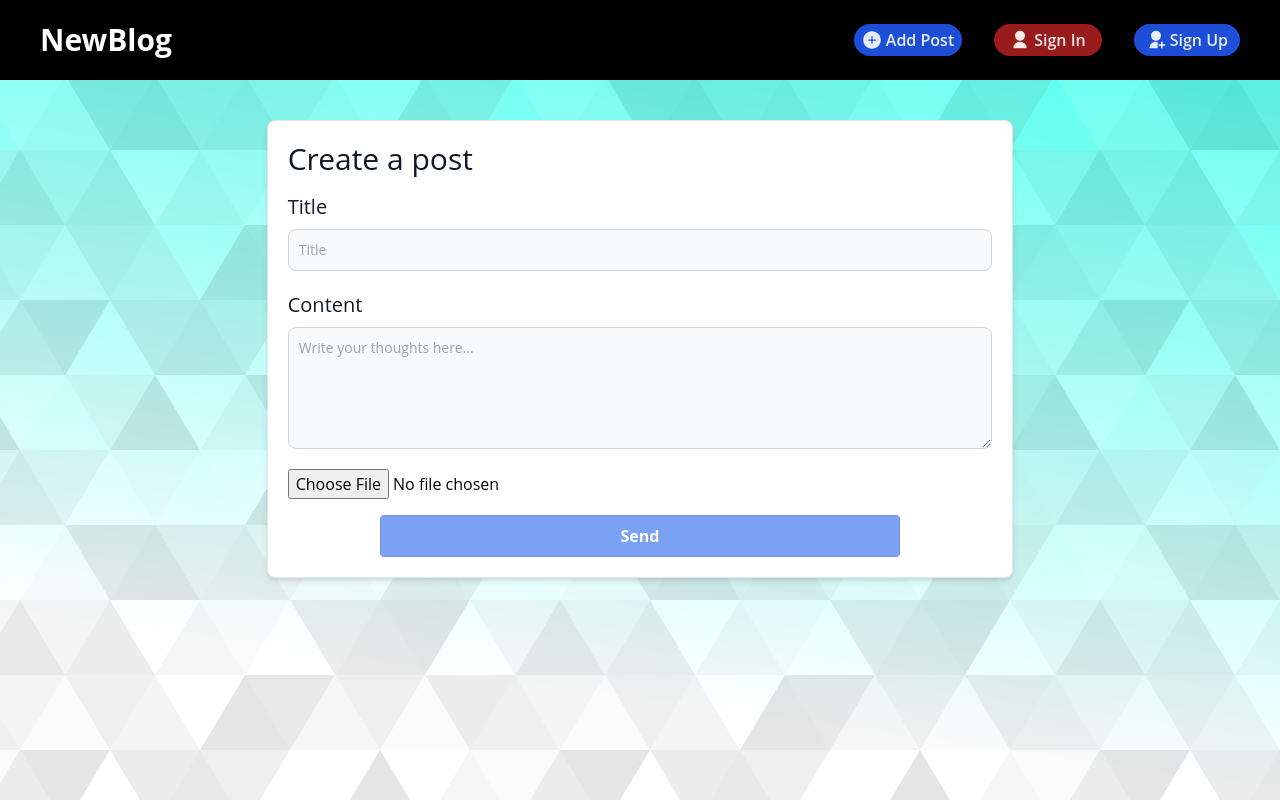
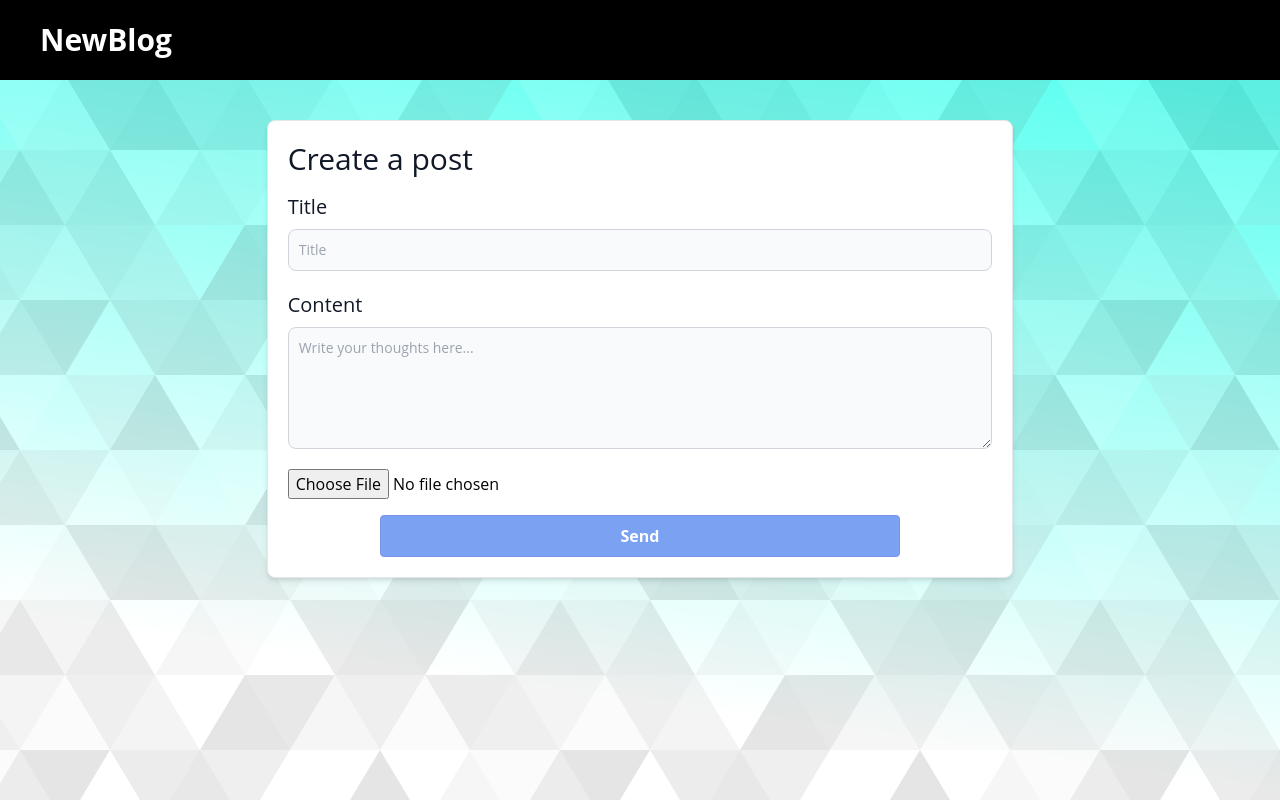
Before and after one commit to pesener/NewBlog-Mern-Crud-Tailwind, a React (Create React App) app in the folder client/: page /create in a window 1280 px wide. Shown: the top 800 px of the page. Built offline with nearby package versions, Linux system fonts and the light colour scheme.

Commit message:
set buttons

```diff
--- a/client/src/components/Cards.jsx
+++ b/client/src/components/Cards.jsx
@@ -11,7 +11,7 @@ const Cards = ({post}) => {
 
   return (
 
-<div className="max-w-md  bg-white border border-gray-200 rounded-lg shadow-md dark:bg-gray-800 dark:border-gray-700">
+<div className="max-w-md opacity-90 m-auto bg-white border border-gray-200 rounded-lg shadow-md dark:bg-gray-800 dark:border-gray-700">
 
         <img className=" hover:opacity-90 rounded-t-lg h-52 w-96 " src={post.image} alt="" />
 
@@ -19,7 +19,7 @@ const Cards = ({post}) => {
 
             <h5 className="mb-2 text-xl font-bold tracking-tight text-gray-900 dark:text-white">{post.title}</h5>
 
-        <p className="mb-3 font-normal text-gray-400 dark:text-gray-200 truncate">{post.content}</p>
+        <p className="mb-3 font-normal text-gray-400 dark:text-gray-200 truncate ">{post.content}</p>
 
 
             <p className="text-gray-600 dark:text-gray-400 font-normal mb-3">{moment(post.createdAt).fromNow()}</p>
--- a/client/src/components/Navbar.jsx
+++ b/client/src/components/Navbar.jsx
@@ -1,8 +1,37 @@
 import React from "react";
 import {RiUserFill, RiUserAddFill} from 'react-icons/ri'
-import {AiFillPlusCircle} from 'react-icons/ai'
+import {RiAdminLine} from 'react-icons/ri'
+import{RiLogoutCircleLine} from 'react-icons/ri'
+import { useEffect,useState } from "react";
+import { useLocation,useNavigate } from "react-router-dom";
+import { useDispatch } from "react-redux";
+
+
+
+
+
 
 const Navbar  = ( )=>{
+
+const dispatch = useDispatch()
+const navigate= useNavigate()
+const location = useLocation()
+const[user,setUser] = useState()
+
+const exit= async (id)=>{
+    await dispatch(logout(id))
+    setUser(null)
+    navigate('/')
+}
+
+
+useEffect(()=>{
+    if(localStorage.getItem('user') && !user){
+        setUser(JSON.parse(localStorage.getItem('user')))
+    }
+},[location, user])
+
+
 
     return (
         <div className="bg-black">
@@ -14,25 +43,25 @@ const Navbar  = ( )=>{
             NewBlog
 
         </a>
+
+        { user? (
 <nav className=" flex gap-x-8 font-semibold text-opacity-90 text-white  pr-10  ">
-<a className="flex items-center gap-x-1 bg-blue-700 hover:bg-blue-800 rounded-full px-2 py-1" href="/create">
-        <AiFillPlusCircle size={20}/>
-             Add Post
+<a className="flex items-center gap-x-1 bg-blue-700 hover:bg-blue-800 rounded-full px-2 py-1 " href="/create">
+        <RiAdminLine size={20}/>
+             Admin Panel
         </a>
-        <a className="flex items-center gap-x-1 bg-red-800 hover:bg-red-900 rounded-full px-4 py-1"   href="/signin">
-            <RiUserFill size={20}/>
-             Sign In
-        </a>
-
-        <a className="flex items-center gap-x-1 bg-blue-700 hover:bg-blue-800 rounded-full px-3 py-1 " href="/signup">
-        <RiUserAddFill size={20}/>
-             Sign Up
+        <a className="flex items-center gap-x-1 bg-red-800 hover:bg-red-900 rounded-full px-4 py-1"   onClick={(e) =>{
+            exit(user.user._id)
+        }}>
+            <RiLogoutCircleLine size={20}/>
+             Sign Out
         </a>
 
 
+
 </nav>
-
-
+        ): ""
+    }
 
 
 
--- a/client/src/components/SubmitPost.jsx
+++ b/client/src/components/SubmitPost.jsx
@@ -42,7 +42,7 @@ const dispatch = useDispatch()
           >
             Title
           </label>
-          <input name='title' type='text' onChange={(e) => setPostData({...postData, title: e.target.value})}
+          <input maxlength="100" name='title' type='text' onChange={(e) => setPostData({...postData, title: e.target.value})}
             class="bg-gray-50 border border-gray-300 text-gray-900 text-sm
             rounded-lg focus:ring-blue-500 focus:border-blue-500 block w-full
             p-2.5 dark:bg-gray-600 dark:border-gray-500
```
